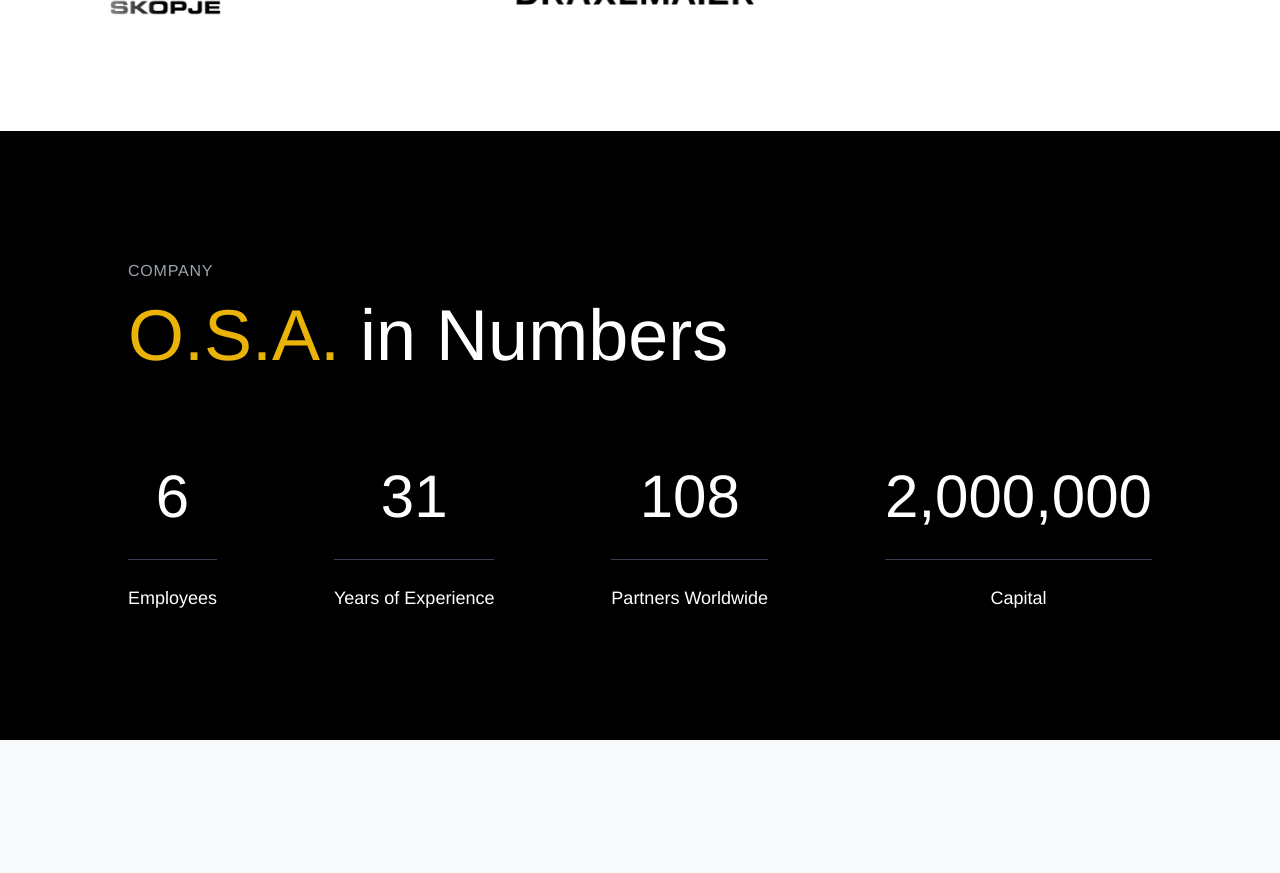
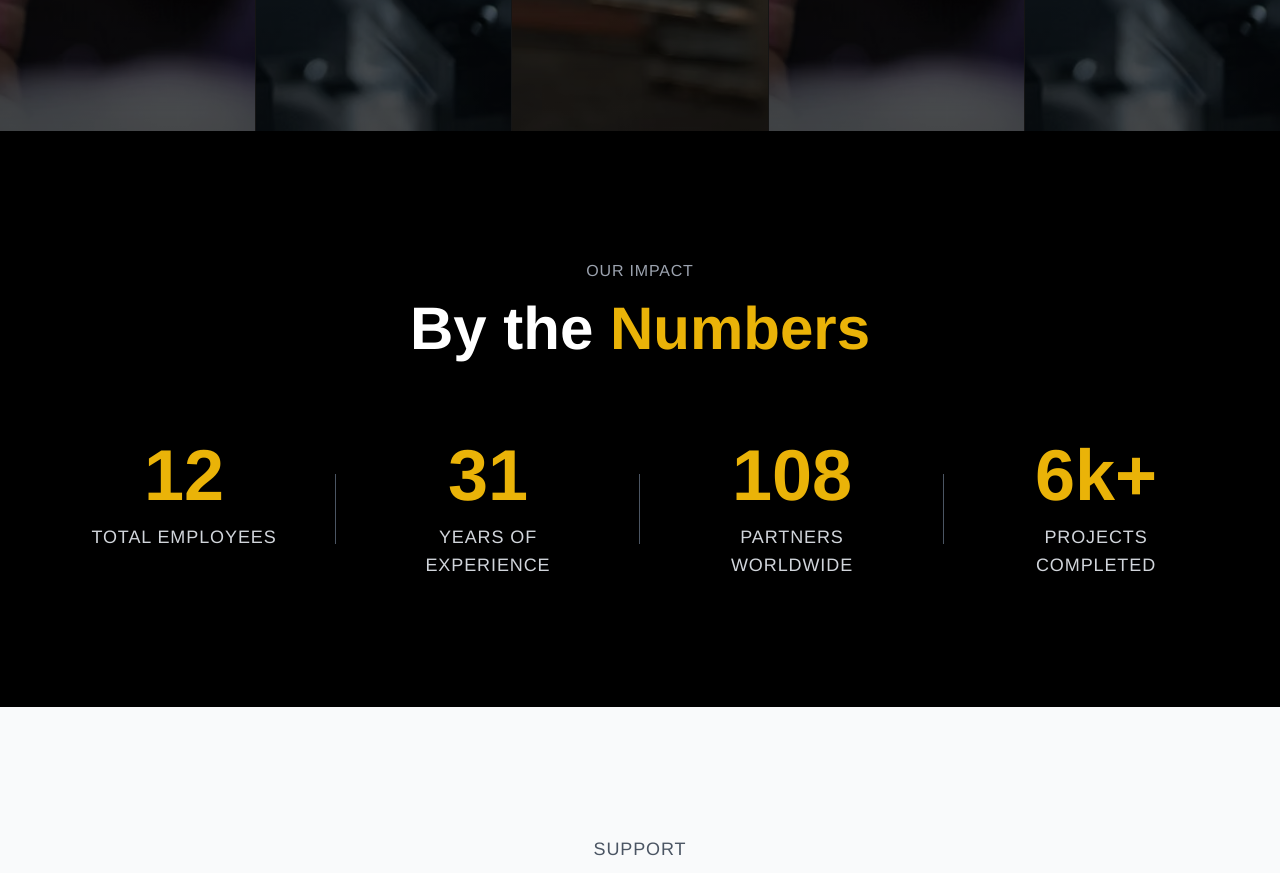
Before and after one commit to martinmilenkvski/osa-engineering.com-react, a React (Vite) app: page / in a window 1280 px wide. Shown: the part 5800-6673 px from the top of the page. Built offline with nearby package versions, Linux system fonts and the light colour scheme.

Commit message:
Refactor NumbersSection component for improved animation and layout

```diff
--- a/src/App.jsx
+++ b/src/App.jsx
@@ -7,7 +7,7 @@ import Gallery from "./components/Gallery";
 import Contact from "./components/Contact";
 import Footer from "./components/Footer";
 import Success from "./components/Success";
-import NumbersSection from "./components/NumbersSection";
+import NumbersSection from "./components/NumbersSection"; // Import NumbersSection
 import LogoMarquee from "./components/LogoMarquee";
 import FAQ from "./components/FAQ";
 
@@ -18,7 +18,6 @@ function App() {
       <div className="flex flex-col">
         <Nav />
         <Routes>
-
           <Route
             path="/"
             element={
@@ -26,9 +25,11 @@ function App() {
                 <Header />
                 <Services />
                 <Success />
+
+                <LogoMarquee />
                 <Gallery />
-                <LogoMarquee />
                 <NumbersSection />
+                {/* Add NumbersSection here */}
                 <FAQ />
                 <Contact />
               </>
--- a/src/components/NumbersSection.jsx
+++ b/src/components/NumbersSection.jsx
@@ -1,138 +1,135 @@
-import React, { useState, useEffect, useRef } from "react";
-import { motion, useAnimation } from "framer-motion";
+import React, { useEffect, useRef } from "react";
+import { motion, useInView, animate } from "framer-motion";
 
-const Counter = ({ from, to }) => {
-  const [count, setCount] = useState(from);
+// Updated number data
+const numberData = [
+  { value: 12, label: "Total Employees" },
+  { value: 31, label: "Years of Experience" },
+  { value: 108, label: "Partners Worldwide" },
+  { value: 6, label: "Projects completed", suffix: "k+" }, // Added suffix for clarity
+];
+
+// Component for individual animated number
+const NumberCounter = ({ from, to, label, format, suffix = "" }) => {
+  const nodeRef = useRef();
+  const isInView = useInView(nodeRef, { once: true, margin: "-100px" });
 
   useEffect(() => {
-    let startTime;
-    let animationFrameId;
+    if (isInView) {
+      const node = nodeRef.current;
 
-    const duration = 2000; // 2 seconds
+      const controls = animate(from, to, {
+        duration: 2,
+        ease: "easeOut",
+        onUpdate(value) {
+          // Simplified formatting logic, mainly for the suffix now
+          const displayValue = format
+            ? Math.round(value).toLocaleString("en-US") // Keep formatting if needed elsewhere
+            : Math.round(value);
+          node.textContent = displayValue + suffix; // Append suffix
+        },
+      });
 
-    const updateCount = (timestamp) => {
-      if (!startTime) startTime = timestamp;
-      const progress = timestamp - startTime;
+      return () => controls.stop();
+    }
+  }, [from, to, isInView, format, suffix]);
 
-      // Calculate progress as a value between 0 and 1
-      const progressFraction = Math.min(progress / duration, 1);
-
-      // Apply easing function (easeOutQuad)
-      const easedProgress = 1 - (1 - progressFraction) * (1 - progressFraction);
-
-      // Calculate the current count value
-      const currentCount = from + (to - from) * easedProgress;
-
-      // Update state
-      setCount(currentCount);
-
-      // Continue animation if not complete
-      if (progressFraction < 1) {
-        animationFrameId = requestAnimationFrame(updateCount);
-      } else {
-        setCount(to);
-      }
-    };
-
-    animationFrameId = requestAnimationFrame(updateCount);
-
-    return () => {
-      if (animationFrameId) {
-        cancelAnimationFrame(animationFrameId);
-      }
-    };
-  }, [from, to]);
+  // Display initial value (or 0) before animation starts
+  const initialDisplayValue = format ? from.toLocaleString("en-US") : from;
 
   return (
-    <span style={{ display: "inline-block" }}>
-      {Math.floor(count).toLocaleString()}
-    </span>
-  );
-};
-
-const NumbersSection = () => {
-  const controls = useAnimation();
-  const sectionRef = useRef(null);
-
-  useEffect(() => {
-    const observer = new IntersectionObserver(
-      ([entry]) => {
-        if (entry.isIntersecting) {
-          controls.start({
-            opacity: 1,
-            y: 0,
-            transition: { duration: 1, ease: "easeOut" },
-          });
-        }
-      },
-      { threshold: 0.1 }
-    );
-
-    if (sectionRef.current) {
-      observer.observe(sectionRef.current);
-    }
-
-    return () => {
-      if (sectionRef.current) {
-        observer.unobserve(sectionRef.current);
-      }
-    };
-  }, [controls]);
-
-  return (
-    <div
-      ref={sectionRef}
-      className="flex flex-col items-start justify-start w-full bg-black p-8 md:p-16 lg:p-section text-white"
-    >
-      <p className="text-sm md:text-base uppercase tracking-wider text-gray-400 mb-4">
-        COMPANY
+    <div className="text-center px-4"> {/* Added padding for spacing */}
+      <span
+        ref={nodeRef}
+        className="block text-5xl sm:text-6xl md:text-7xl font-bold text-primary" // Use primary color for numbers
+      >
+        {initialDisplayValue + suffix}
+      </span>
+      <p className="mt-3 text-base md:text-lg text-gray-300 uppercase tracking-wider"> {/* Adjusted label color and size */}
+        {label}
       </p>
-
-      <div className="flex items-start">
-        <h2 className="text-4xl sm:text-5xl md:text-7xl">
-          <span className="text-primary">O.S.A.</span> in Numbers
-        </h2>
-      </div>
-
-      <motion.div
-        className="flex flex-wrap justify-between w-full mt-16 md:mt-24 gap-8 md:gap-12"
-        initial={{ opacity: 0, y: 50 }}
-        animate={controls}
-      >
-        <div className="flex flex-col items-center">
-          <h3 className="text-5xl md:text-6xl mb-8">
-            <Counter from={0} to={6} />
-          </h3>
-          <hr className="w-full border-t border-gray-700 mb-6" />
-          <p className="text-base md:text-lg">Employees</p>
-        </div>
-
-        <div className="flex flex-col items-center">
-          <h3 className="text-5xl md:text-6xl mb-8">
-            <Counter from={0} to={31} />
-          </h3>
-          <hr className="w-full border-t border-gray-700 mb-6" />
-          <p className="text-base md:text-lg">Years of Experience</p>
-        </div>
-
-        <div className="flex flex-col items-center">
-          <h3 className="text-5xl md:text-6xl mb-8">
-            <Counter from={0} to={108} />
-          </h3>
-          <hr className="w-full border-t border-gray-700 mb-6" />
-          <p className="text-base md:text-lg text-center">Partners Worldwide</p>
-        </div>
-
-        <div className="flex flex-col items-center">
-          <h3 className="text-5xl md:text-6xl mb-8">
-            <Counter from={0} to={2000000} />
-          </h3>
-          <hr className="w-full border-t border-gray-700 mb-6" />
-          <p className="text-base md:text-lg">Capital</p>
-        </div>
-      </motion.div>
     </div>
   );
 };
 
+// Main section component
+const NumbersSection = () => {
+  const sectionRef = useRef(null);
+  const isInView = useInView(sectionRef, { once: true, amount: 0.2 }); // Trigger when 20% is visible
+
+  const containerVariants = {
+    hidden: { opacity: 0 },
+    visible: {
+      opacity: 1,
+      transition: {
+        staggerChildren: 0.3, // Stagger animation of children
+        delayChildren: 0.2,
+      },
+    },
+  };
+
+  const itemVariants = {
+    hidden: { opacity: 0, y: 20 },
+    visible: { opacity: 1, y: 0, transition: { duration: 0.6 } },
+  };
+
+  const titleVariants = {
+    hidden: { opacity: 0, y: -20 },
+    visible: { opacity: 1, y: 0, transition: { duration: 0.6, ease: "easeOut" } },
+  };
+
+  return (
+    <section
+      ref={sectionRef}
+      className="py-16 md:py-24 lg:py-section bg-black text-white"
+    >
+      <div className="max-w-7xl mx-auto px-4 sm:px-8 md:px-16"> {/* Slightly wider max-width */}
+        {/* Optional: Add a title */}
+        <motion.div
+          className="text-center mb-16 md:mb-20"
+          initial="hidden"
+          animate={isInView ? "visible" : "hidden"}
+          variants={titleVariants}
+        >
+          <p className="text-sm md:text-base uppercase tracking-wider text-gray-400 mb-3 md:mb-4">
+            Our Impact
+          </p>
+          <h2 className="text-4xl sm:text-5xl md:text-6xl font-bold text-white"> {/* Title text white */}
+            By the <span className="text-primary">Numbers</span>
+          </h2>
+        </motion.div>
+
+        {/* Grid layout for numbers with dividers */}
+        <motion.div
+          className="grid grid-cols-1 sm:grid-cols-2 lg:grid-cols-4 gap-y-12 sm:gap-x-8 md:gap-x-12 lg:gap-x-16" // Adjusted gaps
+          variants={containerVariants}
+          initial="hidden"
+          animate={isInView ? "visible" : "hidden"}
+        >
+          {numberData.map((item, index) => (
+            <motion.div
+              key={index}
+              variants={itemVariants}
+              // Consistent vertical dividers between items on sm screens and up
+              className={`relative ${
+                index < numberData.length - 1 // Apply divider to all but the last item
+                  ? "sm:after:content-[''] sm:after:absolute sm:after:top-1/2 sm:after:-translate-y-1/2 sm:after:-right-4 md:sm:after:-right-6 lg:sm:after:-right-8 sm:after:h-1/2 sm:after:w-px sm:after:bg-gray-600" // Adjusted divider color and positioning based on gap
+                  : ""
+              }`}
+            >
+              <NumberCounter
+                from={0}
+                to={item.value}
+                label={item.label}
+                format={item.format} // Pass format flag if needed by specific items
+                suffix={item.suffix} // Pass suffix
+              />
+            </motion.div>
+          ))}
+        </motion.div>
+      </div>
+    </section>
+  );
+};
+
 export default NumbersSection;
```
